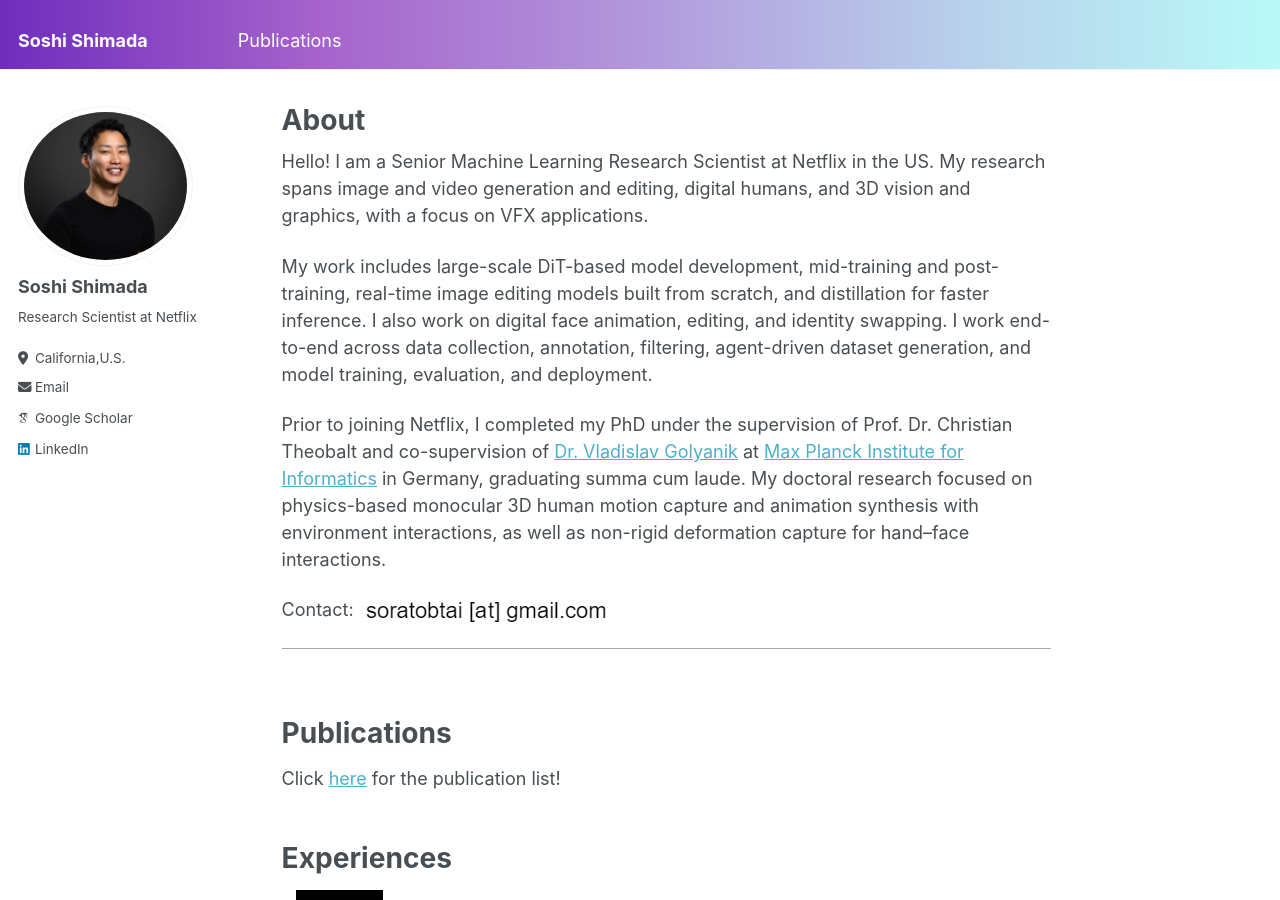
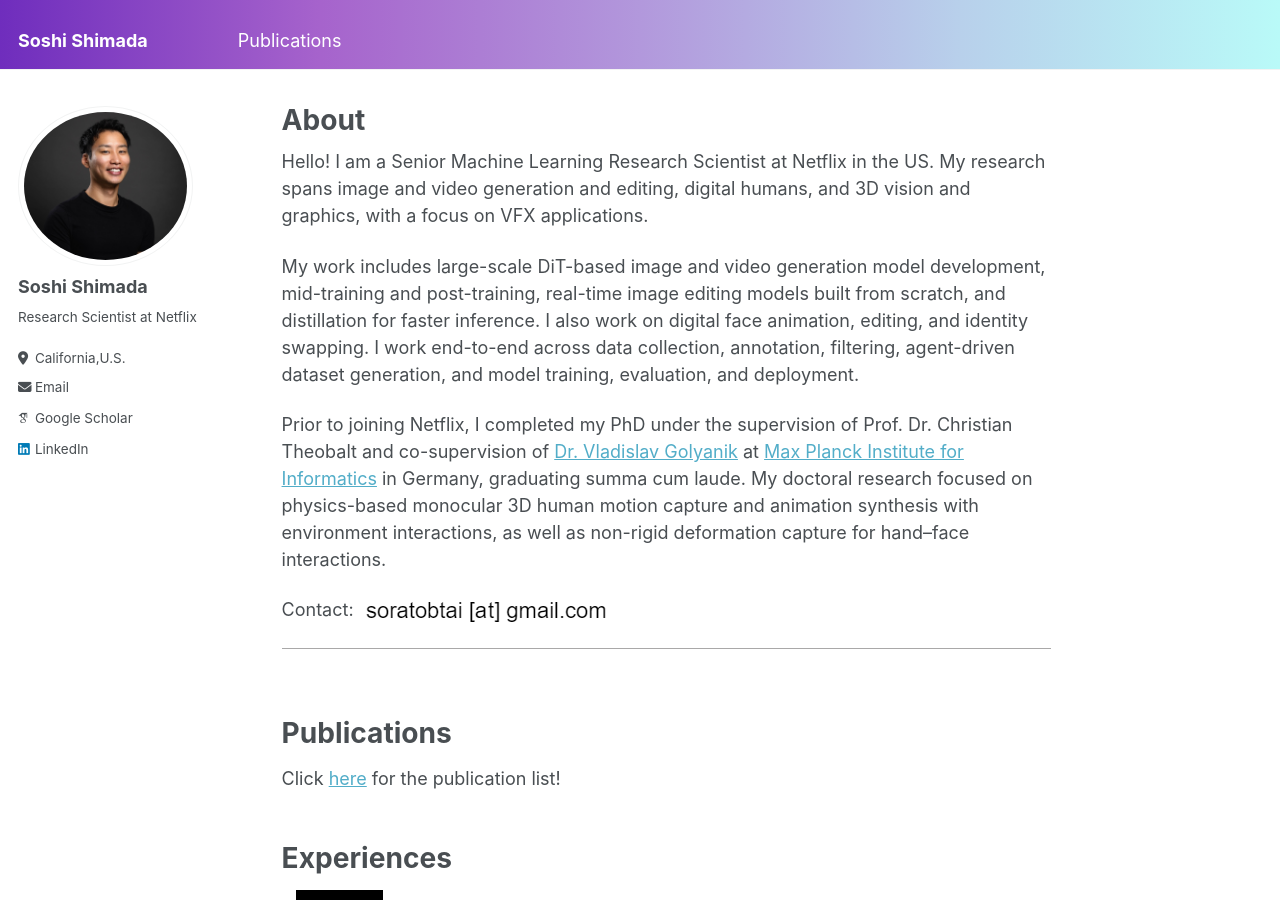
Before and after one commit to soshishimada/soshishimada.github.io, a Jekyll site: the page built from _pages/about.md, in a window 1280 px wide and 900 px high. Built offline with Jekyll 4.4.1, drawn with Linux system fonts in a browser that asks for light colours; some web fonts are replaced.

Commit message:
Update description of machine learning research work
Clarified the description of work related to DiT-based models.

```diff
--- a/_pages/about.md
+++ b/_pages/about.md
@@ -9,7 +9,7 @@ redirect_from:
 
 Hello! I am a Senior Machine Learning Research Scientist at Netflix in the US. My research spans image and video generation and editing, digital humans, and 3D vision and graphics, with a focus on VFX applications.
 
-My work includes large-scale DiT-based model development, mid-training and post-training, real-time image editing models built from scratch, and distillation for faster inference. I also work on digital face animation, editing, and identity swapping. I work end-to-end across data collection, annotation, filtering, agent-driven dataset generation, and model training, evaluation, and deployment.
+My work includes large-scale DiT-based image and video generation model development, mid-training and post-training, real-time image editing models built from scratch, and distillation for faster inference. I also work on digital face animation, editing, and identity swapping. I work end-to-end across data collection, annotation, filtering, agent-driven dataset generation, and model training, evaluation, and deployment.
 
 Prior to joining Netflix, I completed my PhD under the supervision of Prof. Dr. Christian Theobalt and co-supervision of [Dr. Vladislav Golyanik](https://people.mpi-inf.mpg.de/~golyanik/) at [Max Planck Institute for Informatics](https://www.mpi-inf.mpg.de/departments/visual-computing-and-artificial-intelligence) in Germany, graduating summa cum laude. My doctoral research focused on physics-based monocular 3D human motion capture and animation synthesis with environment interactions, as well as non-rigid deformation capture for hand–face interactions.
 
```
